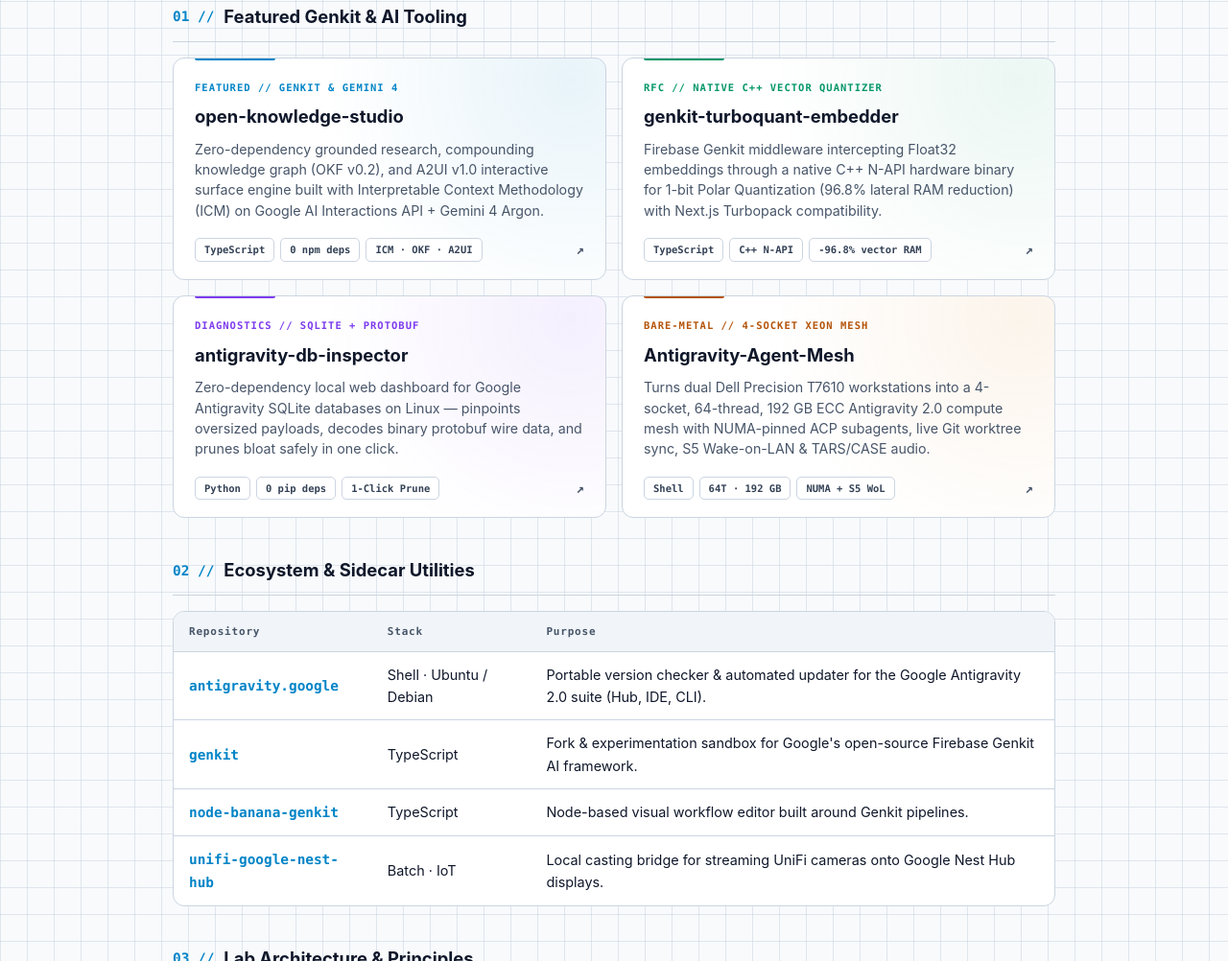
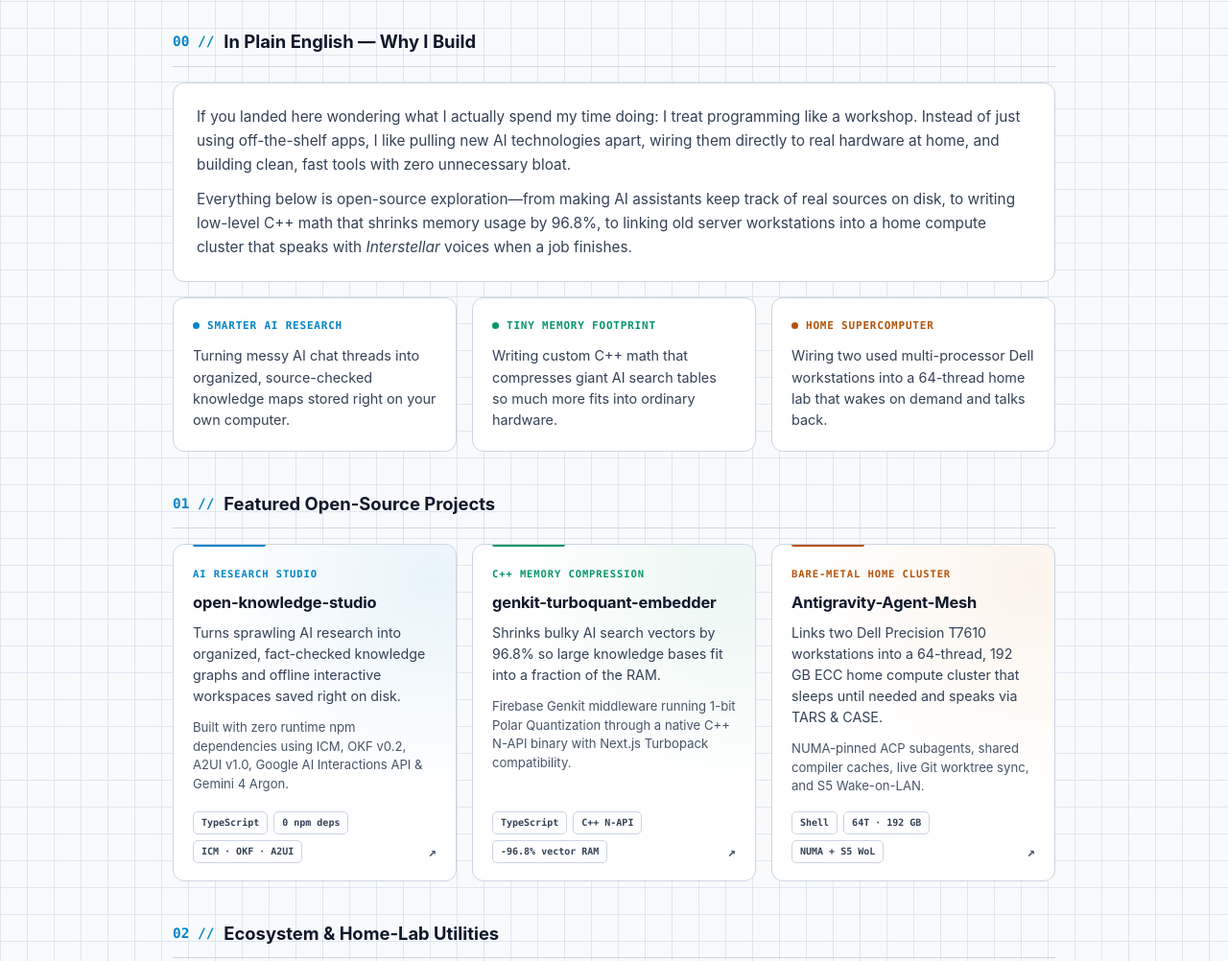
Before and after one commit to CatoPaus/CatoPaus.github.io, a plain HTML site: page index.html in a window 1280 px wide. Shown: the part 447-1449 px from the top of the page at 96% size. Drawn offline with Linux system fonts and the light colour scheme.

Commit message:
Add plain-English intro, og-card, remove db-inspector, and polish SEO

```diff
--- a/index.html
+++ b/index.html
@@ -3,8 +3,8 @@
 <head>
   <meta charset="utf-8" />
   <meta name="viewport" content="width=device-width, initial-scale=1" />
-  <title>Cato Paus Skrede (@CatoPaus) — AI Tooling, Firebase Genkit &amp; Bare-Metal Compute</title>
-  <meta name="description" content="Cato Paus Skrede (@CatoPaus) — Building zero-dependency AI tooling for Firebase Genkit, Gemini &amp; Google Antigravity. TypeScript, Python, C++ N-API &amp; bare-metal NUMA." />
+  <title>Cato Paus Skrede (@CatoPaus) — Independent AI &amp; Systems Lab</title>
+  <meta name="description" content="Cato Paus Skrede (@CatoPaus) — Independent programmer exploring AI tools, native C++ performance, and bare-metal home compute servers. Open-source projects in TypeScript, Python, C++ N-API, Firebase Genkit &amp; Google Gemini." />
   <meta name="author" content="Cato Paus Skrede" />
   <meta name="robots" content="index, follow" />
   <meta name="google-site-verification" content="loqv8UNj_Cx06EGhxkj7gAbBz-uHTgYg0-kB8dQ0gds" />
@@ -13,12 +13,13 @@
 
   <!-- Open Graph / Social -->
   <meta property="og:type" content="profile" />
-  <meta property="og:title" content="Cato Paus Skrede (@CatoPaus) — AI Tooling &amp; Bare-Metal Compute" />
-  <meta property="og:description" content="Building zero-dependency AI tooling for Firebase Genkit, Gemini &amp; Google Antigravity. TypeScript, Python, C++ N-API &amp; bare-metal NUMA." />
+  <meta property="og:site_name" content="Cato Paus Skrede" />
+  <meta property="og:title" content="Cato Paus Skrede (@CatoPaus) — Independent AI &amp; Systems Lab" />
+  <meta property="og:description" content="Independent programmer exploring AI tools, native C++ compression, and home-lab Xeon compute clusters—built cleanly with zero bloat." />
   <meta property="og:url" content="https://catopaus.github.io/" />
-  <meta property="og:image" content="https://catopaus.github.io/assets/x-header-banner.png" />
-  <meta property="og:image:width" content="1500" />
-  <meta property="og:image:height" content="500" />
+  <meta property="og:image" content="https://catopaus.github.io/assets/og-card.png" />
+  <meta property="og:image:width" content="1200" />
+  <meta property="og:image:height" content="630" />
   <meta property="profile:username" content="CatoPaus" />
   <meta property="profile:first_name" content="Cato" />
   <meta property="profile:last_name" content="Skrede" />
@@ -27,8 +28,8 @@
   <meta name="twitter:site" content="@cato_paus" />
   <meta name="twitter:creator" content="@cato_paus" />
   <meta name="twitter:title" content="Cato Paus Skrede (@CatoPaus)" />
-  <meta name="twitter:description" content="Building zero-dependency AI tooling for Firebase Genkit, Gemini &amp; Google Antigravity. TypeScript, Python, C++ N-API &amp; bare-metal NUMA." />
-  <meta name="twitter:image" content="https://catopaus.github.io/assets/x-header-banner.png" />
+  <meta name="twitter:description" content="Independent programmer exploring AI tools, native C++ compression, and bare-metal home servers—built cleanly with zero bloat." />
+  <meta name="twitter:image" content="https://catopaus.github.io/assets/og-card.png" />
 
   <!-- Structured Data for Google & AI Search Grounding -->
   <script type="application/ld+json">
@@ -36,10 +37,23 @@
     "@context": "https://schema.org",
     "@graph": [
       {
+        "@type": "WebSite",
+        "@id": "https://catopaus.github.io/#website",
+        "url": "https://catopaus.github.io/",
+        "name": "Cato Paus Skrede",
+        "description": "Independent AI & Systems Lab by Cato Paus Skrede (@CatoPaus)",
+        "publisher": {
+          "@id": "https://catopaus.github.io/#person"
+        }
+      },
+      {
         "@type": "ProfilePage",
         "@id": "https://catopaus.github.io/#profilepage",
         "url": "https://catopaus.github.io/",
         "name": "Cato Paus Skrede (@CatoPaus)",
+        "isPartOf": {
+          "@id": "https://catopaus.github.io/#website"
+        },
         "mainEntity": {
           "@id": "https://catopaus.github.io/#person"
         }
@@ -51,23 +65,24 @@
         "alternateName": ["Cato Paus", "CPS", "@CatoPaus", "@cato_paus"],
         "url": "https://catopaus.github.io/",
         "mainEntityOfPage": "https://catopaus.github.io/",
-        "jobTitle": "AI Tooling Architect",
-        "description": "Building zero-dependency AI tooling for Firebase Genkit, Gemini & Google Antigravity. TypeScript, Python, C++ N-API & bare-metal NUMA.",
+        "jobTitle": "Independent Programmer & AI Systems Builder",
+        "description": "Independent programmer and systems builder exploring Firebase Genkit, Google Gemini, native C++ memory compression, and bare-metal Linux compute clusters.",
         "sameAs": [
           "https://github.com/CatoPaus",
           "https://x.com/cato_paus"
         ],
         "knowsAbout": [
+          "Artificial Intelligence Tooling",
           "Firebase Genkit",
           "Google Gemini API",
           "Google Antigravity",
           "Interpretable Context Methodology (ICM)",
+          "Open Knowledge Format (OKF)",
           "1-bit Polar Quantization",
           "TypeScript",
           "Python",
           "C++ N-API",
-          "NUMA Compute Clusters",
-          "SQLite & Protobuf Diagnostics"
+          "Linux Systems & NUMA Compute Clusters"
         ]
       },
       {
@@ -90,34 +105,34 @@
             "codeRepository": "https://github.com/CatoPaus/genkit-turboquant-embedder",
             "programmingLanguage": ["TypeScript", "C++"],
             "author": { "@id": "https://catopaus.github.io/#person" },
-            "description": "Experimental Firebase Genkit middleware plugin performing 1-bit Polar Quantization of Float32 embeddings via a native C++ N-API binary with Next.js Turbopack compatibility."
+            "description": "Experimental Firebase Genkit middleware plugin performing 1-bit Polar Quantization of Float32 embeddings via a native C++ N-API binary, reducing vector memory by 96.8% with Next.js Turbopack compatibility."
           },
           {
             "@type": "SoftwareSourceCode",
             "position": 3,
-            "name": "antigravity-db-inspector",
-            "codeRepository": "https://github.com/CatoPaus/antigravity-db-inspector",
-            "programmingLanguage": "Python",
+            "name": "Antigravity-Agent-Mesh",
+            "codeRepository": "https://github.com/CatoPaus/Antigravity-Agent-Mesh",
+            "programmingLanguage": "Shell",
             "author": { "@id": "https://catopaus.github.io/#person" },
-            "description": "Zero-dependency local web dashboard and SQLite diagnostic tool for Google Antigravity workspaces that decodes binary protobuf wire data and safely prunes oversized payload bloat."
+            "description": "Turnkey orchestration, NUMA isolation, Git worktree synchronization, S5 Wake-on-LAN, and TARS/CASE audio telemetry turning dual Dell Precision T7610 workstations into a 4-socket, 64-thread, 192 GB ECC bare-metal Antigravity compute mesh."
           },
           {
             "@type": "SoftwareSourceCode",
             "position": 4,
-            "name": "Antigravity-Agent-Mesh",
-            "codeRepository": "https://github.com/CatoPaus/Antigravity-Agent-Mesh",
-            "programmingLanguage": "Shell",
-            "author": { "@id": "https://catopaus.github.io/#person" },
-            "description": "Turnkey orchestration, NUMA isolation, Git worktree synchronization, S5 Wake-on-LAN, and TARS/CASE audio telemetry for turning dual-socket Linux workstations into a 4-socket, 64-thread, 192 GB ECC bare-metal Antigravity compute mesh."
-          },
-          {
-            "@type": "SoftwareSourceCode",
-            "position": 5,
             "name": "antigravity.google",
             "codeRepository": "https://github.com/CatoPaus/antigravity.google",
             "programmingLanguage": "Shell",
             "author": { "@id": "https://catopaus.github.io/#person" },
             "description": "Portable automated version checker and updater for the Google Antigravity 2.0 suite on Ubuntu and Debian systems."
+          },
+          {
+            "@type": "SoftwareSourceCode",
+            "position": 5,
+            "name": "unifi-google-nest-hub",
+            "codeRepository": "https://github.com/CatoPaus/unifi-google-nest-hub",
+            "programmingLanguage": "Batchfile",
+            "author": { "@id": "https://catopaus.github.io/#person" },
+            "description": "Self-hosted WebRTC bridge for streaming UniFi Protect security cameras onto Google Nest Hub displays with sub-second latency."
           }
         ]
       }
@@ -373,7 +388,7 @@
 
     .hero-lead {
       margin: 14px 0 8px;
-      font-size: 1.05rem;
+      font-size: 1.04rem;
       color: var(--text-secondary);
       max-width: 72ch;
     }
@@ -438,7 +453,25 @@
       color: var(--accent-cyan);
     }
 
-    /* Bento Grid */
+    /* Plain-English Intro Box */
+    .story-box {
+      padding: 22px 24px;
+      border-radius: 12px;
+      border: 1px solid var(--border);
+      background: var(--bg-surface);
+      margin-bottom: 16px;
+    }
+
+    .story-box p {
+      margin: 0;
+      font-size: 0.96rem;
+      color: var(--text-secondary);
+      line-height: 1.65;
+    }
+
+    .story-box p + p { margin-top: 10px; }
+
+    /* Grids */
     .grid-2 {
       display: grid;
       grid-template-columns: repeat(2, minmax(0, 1fr));
@@ -451,7 +484,7 @@
       gap: 16px;
     }
 
-    @media (max-width: 760px) {
+    @media (max-width: 820px) {
       .grid-2, .grid-3 { grid-template-columns: 1fr; }
       .hero { padding: 26px 20px 22px; }
     }
@@ -461,7 +494,7 @@
       display: flex;
       flex-direction: column;
       justify-content: space-between;
-      padding: 22px 22px 18px;
+      padding: 22px 20px 18px;
       border-radius: 12px;
       border: 1.5px solid var(--border);
       background: var(--bg-surface);
@@ -472,8 +505,8 @@
       content: "";
       position: absolute;
       top: 0;
-      left: 22px;
-      width: 84px;
+      left: 20px;
+      width: 76px;
       height: 2.5px;
       border-radius: 0 0 2px 2px;
       background: var(--card-accent, var(--accent-cyan));
@@ -493,31 +526,39 @@
       font-family: var(--mono);
       font-size: 10.5px;
       font-weight: 600;
-      letter-spacing: 1px;
+      letter-spacing: 0.9px;
       color: var(--card-accent, var(--accent-cyan));
       margin-bottom: 8px;
     }
 
     .card h3 {
       margin: 0 0 8px;
-      font-size: 1.15rem;
+      font-size: 1.03rem;
       font-weight: 700;
+      letter-spacing: -0.01em;
       color: var(--text-primary);
     }
 
     .card p {
-      margin: 0 0 18px;
+      margin: 0 0 12px;
       font-size: 0.89rem;
+      color: var(--text-secondary);
+      line-height: 1.55;
+    }
+
+    .card .tech-note {
+      margin: 0 0 16px;
+      font-size: 0.82rem;
       color: var(--text-muted);
-      line-height: 1.5;
+      line-height: 1.48;
     }
 
     .card-footer {
       display: flex;
-      align-items: center;
+      align-items: flex-end;
       justify-content: space-between;
-      gap: 8px;
-      flex-wrap: wrap;
+      gap: 10px;
+      flex-wrap: nowrap;
     }
 
     .pills {
@@ -527,12 +568,12 @@
     }
 
     .pill {
-      padding: 3px 9px;
+      padding: 3px 8px;
       border-radius: 5px;
       border: 1px solid var(--border);
       background: var(--bg-pill);
       font-family: var(--mono);
-      font-size: 10.5px;
+      font-size: 10px;
       font-weight: 600;
       color: var(--text-secondary);
     }
@@ -561,6 +602,13 @@
       font-size: 11px;
       font-weight: 700;
       letter-spacing: 0.8px;
+    }
+
+    .stack-card p {
+      margin: 0;
+      color: var(--text-secondary);
+      font-size: 0.9rem;
+      line-height: 1.55;
     }
 
     .stack-card ul {
@@ -651,7 +699,7 @@
       <span class="corner br" aria-hidden="true"></span>
 
       <div class="hero-meta">
-        <span class="hero-tag">IDENTITY // AI TOOLING ARCHITECT</span>
+        <span class="hero-tag">INDEPENDENT LAB // PROGRAMMING &amp; AI</span>
         <span class="tars-pill">TARS_SETTINGS :: ZERO-BLOAT 100%</span>
       </div>
 
@@ -661,7 +709,7 @@
       </h1>
 
       <p class="hero-lead">
-        Building zero-dependency AI tooling for <strong>Firebase Genkit</strong>, <strong>Google Gemini</strong> &amp; <strong>Google Antigravity</strong>. TypeScript, Python, C++ N-API &amp; bare-metal NUMA compute.
+        Independent programmer &amp; systems builder exploring new AI tools, native C++ performance, and bare-metal home servers—building open-source software just to see how far code and silicon can go.
       </p>
       <p class="hero-quote">
         &gt; "I have a cue light I can use to show you when I'm joking, if you like." — TARS
@@ -676,13 +724,46 @@
     </header>
 
     <main>
-      <h2 class="section-title"><span class="section-num">01 //</span> Featured Genkit &amp; AI Tooling</h2>
-      <section class="grid-2" aria-label="Featured Projects">
+      <h2 class="section-title"><span class="section-num">00 //</span> In Plain English — Why I Build</h2>
+      <section aria-label="In Plain English">
+        <div class="story-box">
+          <p>
+            If you landed here wondering what I actually spend my time doing: I treat programming like a workshop. Instead of just using off-the-shelf apps, I like pulling new AI technologies apart, wiring them directly to real hardware at home, and building clean, fast tools with zero unnecessary bloat.
+          </p>
+          <p>
+            Everything below is open-source exploration—from making AI assistants keep track of real sources on disk, to writing low-level C++ math that shrinks memory usage by 96.8%, to linking old server workstations into a home compute cluster that speaks with <em>Interstellar</em> voices when a job finishes.
+          </p>
+        </div>
+        <div class="grid-3">
+          <div class="stack-card">
+            <div class="stack-header" style="color: var(--accent-cyan);">
+              <span class="dot cyan"></span>SMARTER AI RESEARCH
+            </div>
+            <p>Turning messy AI chat threads into organized, source-checked knowledge maps stored right on your own computer.</p>
+          </div>
+          <div class="stack-card">
+            <div class="stack-header" style="color: var(--accent-emerald);">
+              <span class="dot emerald"></span>TINY MEMORY FOOTPRINT
+            </div>
+            <p>Writing custom C++ math that compresses giant AI search tables so much more fits into ordinary hardware.</p>
+          </div>
+          <div class="stack-card">
+            <div class="stack-header" style="color: var(--accent-amber);">
+              <span class="dot amber"></span>HOME SUPERCOMPUTER
+            </div>
+            <p>Wiring two used multi-processor Dell workstations into a 64-thread home lab that wakes on demand and talks back.</p>
+          </div>
+        </div>
+      </section>
+
+      <h2 class="section-title"><span class="section-num">01 //</span> Featured Open-Source Projects</h2>
+      <section class="grid-3" aria-label="Featured Projects">
         <a class="card cyan" href="https://github.com/CatoPaus/open-knowledge-studio">
           <div>
-            <div class="card-kicker">FEATURED // GENKIT &amp; GEMINI 4</div>
+            <div class="card-kicker">AI RESEARCH STUDIO</div>
             <h3>open-knowledge-studio</h3>
-            <p>Zero-dependency grounded research, compounding knowledge graph (OKF v0.2), and A2UI v1.0 interactive surface engine built with Interpretable Context Methodology (ICM) on Google AI Interactions API + Gemini 4 Argon.</p>
+            <p>Turns sprawling AI research into organized, fact-checked knowledge graphs and offline interactive workspaces saved right on disk.</p>
+            <p class="tech-note">Built with zero runtime npm dependencies using ICM, OKF v0.2, A2UI v1.0, Google AI Interactions API &amp; Gemini 4 Argon.</p>
           </div>
           <div class="card-footer">
             <div class="pills">
@@ -696,9 +777,10 @@
 
         <a class="card emerald" href="https://github.com/CatoPaus/genkit-turboquant-embedder">
           <div>
-            <div class="card-kicker">RFC // NATIVE C++ VECTOR QUANTIZER</div>
+            <div class="card-kicker">C++ MEMORY COMPRESSION</div>
             <h3>genkit-turboquant-embedder</h3>
-            <p>Firebase Genkit middleware intercepting Float32 embeddings through a native C++ N-API hardware binary for 1-bit Polar Quantization (96.8% lateral RAM reduction) with Next.js Turbopack compatibility.</p>
+            <p>Shrinks bulky AI search vectors by 96.8% so large knowledge bases fit into a fraction of the RAM.</p>
+            <p class="tech-note">Firebase Genkit middleware running 1-bit Polar Quantization through a native C++ N-API binary with Next.js Turbopack compatibility.</p>
           </div>
           <div class="card-footer">
             <div class="pills">
@@ -710,27 +792,12 @@
           </div>
         </a>
 
-        <a class="card violet" href="https://github.com/CatoPaus/antigravity-db-inspector">
-          <div>
-            <div class="card-kicker">DIAGNOSTICS // SQLITE + PROTOBUF</div>
-            <h3>antigravity-db-inspector</h3>
-            <p>Zero-dependency local web dashboard for Google Antigravity SQLite databases on Linux — pinpoints oversized payloads, decodes binary protobuf wire data, and prunes bloat safely in one click.</p>
-          </div>
-          <div class="card-footer">
-            <div class="pills">
-              <span class="pill">Python</span>
-              <span class="pill">0 pip deps</span>
-              <span class="pill">1-Click Prune</span>
-            </div>
-            <span class="arrow" aria-hidden="true">↗</span>
-          </div>
-        </a>
-
         <a class="card amber" href="https://github.com/CatoPaus/Antigravity-Agent-Mesh">
           <div>
-            <div class="card-kicker">BARE-METAL // 4-SOCKET XEON MESH</div>
+            <div class="card-kicker">BARE-METAL HOME CLUSTER</div>
             <h3>Antigravity-Agent-Mesh</h3>
-            <p>Turns dual Dell Precision T7610 workstations into a 4-socket, 64-thread, 192 GB ECC Antigravity 2.0 compute mesh with NUMA-pinned ACP subagents, live Git worktree sync, S5 Wake-on-LAN &amp; TARS/CASE audio.</p>
+            <p>Links two Dell Precision T7610 workstations into a 64-thread, 192 GB ECC home compute cluster that sleeps until needed and speaks via TARS &amp; CASE.</p>
+            <p class="tech-note">NUMA-pinned ACP subagents, shared compiler caches, live Git worktree sync, and S5 Wake-on-LAN.</p>
           </div>
           <div class="card-footer">
             <div class="pills">
@@ -743,7 +810,7 @@
         </a>
       </section>
 
-      <h2 class="section-title"><span class="section-num">02 //</span> Ecosystem &amp; Sidecar Utilities</h2>
+      <h2 class="section-title"><span class="section-num">02 //</span> Ecosystem &amp; Home-Lab Utilities</h2>
       <div class="table-wrap">
         <table>
           <thead>
@@ -760,9 +827,9 @@
               <td>Portable version checker &amp; automated updater for the Google Antigravity 2.0 suite (Hub, IDE, CLI).</td>
             </tr>
             <tr>
-              <td><a href="https://github.com/CatoPaus/genkit">genkit</a></td>
-              <td>TypeScript</td>
-              <td>Fork &amp; experimentation sandbox for Google's open-source Firebase Genkit AI framework.</td>
+              <td><a href="https://github.com/CatoPaus/unifi-google-nest-hub">unifi-google-nest-hub</a></td>
+              <td>Batch · WebRTC / IoT</td>
+              <td>Streams UniFi Protect security cameras directly onto Google Nest Hub displays with sub-second latency.</td>
             </tr>
             <tr>
               <td><a href="https://github.com/CatoPaus/node-banana-genkit">node-banana-genkit</a></td>
@@ -770,9 +837,9 @@
               <td>Node-based visual workflow editor built around Genkit pipelines.</td>
             </tr>
             <tr>
-              <td><a href="https://github.com/CatoPaus/unifi-google-nest-hub">unifi-google-nest-hub</a></td>
-              <td>Batch · IoT</td>
-              <td>Local casting bridge for streaming UniFi cameras onto Google Nest Hub displays.</td>
+              <td><a href="https://github.com/CatoPaus/genkit">genkit</a></td>
+              <td>TypeScript</td>
+              <td>Fork &amp; experimentation sandbox for Google's open-source Firebase Genkit AI framework.</td>
             </tr>
           </tbody>
         </table>
@@ -799,18 +866,18 @@
           <ul>
             <li>TypeScript &amp; Node.js (0-Dep)</li>
             <li>C++ N-API / node-gyp Bindings</li>
-            <li>Python (Stdlib Diagnostics)</li>
+            <li>Python (Stdlib Tooling)</li>
             <li>Bash / Linux System Tooling</li>
           </ul>
         </div>
 
         <div class="stack-card">
           <div class="stack-header" style="color: var(--accent-amber);">
-            <span class="dot amber"></span>INFRA &amp; DIAGNOSTICS
+            <span class="dot amber"></span>INFRA &amp; HARDWARE
           </div>
           <ul>
             <li>Dual-Socket NUMA &amp; cgroups</li>
-            <li>SQLite &amp; Protobuf Wire Tools</li>
+            <li>systemd &amp; Hardware Telemetry</li>
             <li>Git Worktree Orchestration</li>
             <li>S5 Wake-on-LAN &amp; Local IoT</li>
           </ul>
@@ -819,7 +886,7 @@
     </main>
 
     <footer>
-      <span>EOF // Cato Paus Skrede · Zero-Bloat Hardware-Lab</span>
+      <span>EOF // Cato Paus Skrede · Independent Zero-Bloat Lab</span>
       <span>
         <a href="https://github.com/CatoPaus">GitHub</a> ·
         <a href="https://x.com/cato_paus">X</a> ·
--- a/sitemap.xml
+++ b/sitemap.xml
@@ -2,11 +2,13 @@
 <urlset xmlns="http://www.sitemaps.org/schemas/sitemap/0.9">
   <url>
     <loc>https://catopaus.github.io/</loc>
+    <lastmod>2026-11-19</lastmod>
     <changefreq>weekly</changefreq>
     <priority>1.0</priority>
   </url>
   <url>
     <loc>https://catopaus.github.io/llms.txt</loc>
+    <lastmod>2026-11-19</lastmod>
     <changefreq>weekly</changefreq>
     <priority>0.8</priority>
   </url>
```
Also changed, not shown: 404.html (+1 -0 lines), assets/og-card.png (added), assets/og-card.svg (added), assets/x-header-banner.png, assets/x-header-banner.svg, llms.txt.
